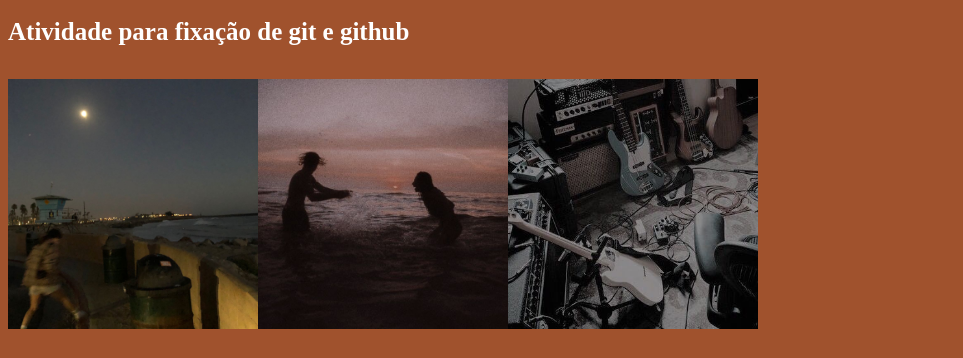
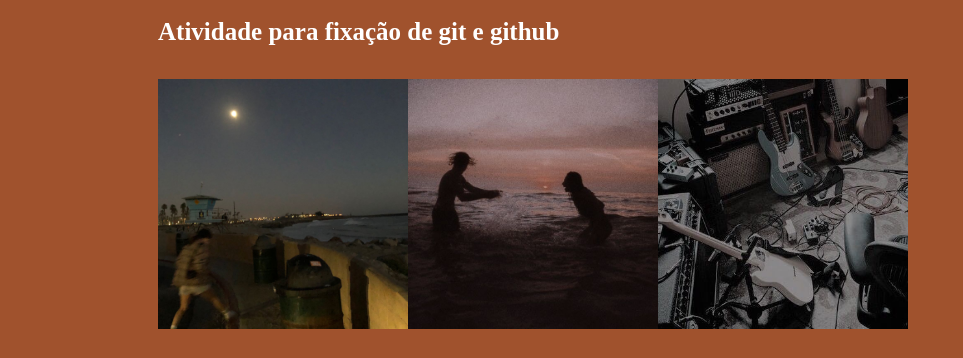
Before and after one commit to marianaferr0ni/gitegithub, a plain HTML site: page index.html in a window 1280 px wide. Shown: the part 107-465 px from the top of the page, without its empty margins (0-963 px from the left). Drawn offline with Linux system fonts and the light colour scheme.

Commit message:
update html e css

```diff
--- a/index.html
+++ b/index.html
@@ -7,6 +7,7 @@
     <link rel="stylesheet" href="style.css">
 </head>
 <body>
+    <div id="alinhar">
         <h1>Atividade de Gerência</h1>
         <h4>Atividade para fixação de git e github</h4>
         <div class="css">
@@ -21,6 +22,8 @@
             <button id="diminui1">Diminuir</button>
             <button id="reiniciar1">Reiniciar</button>
         </div>
+    </div>
+
     <br/><br/><br/>
     <div class="linha">
         <div id="q1" class="impar" onclick="mudarAqui(this)"> </div>
--- a/style.css
+++ b/style.css
@@ -31,3 +31,6 @@ div.linha
 {
   padding-left: 75px;
 }
+#alinhar{
+    margin-left: 150px;
+}
```
Lines whose indentation alone changed are shown as unchanged.
